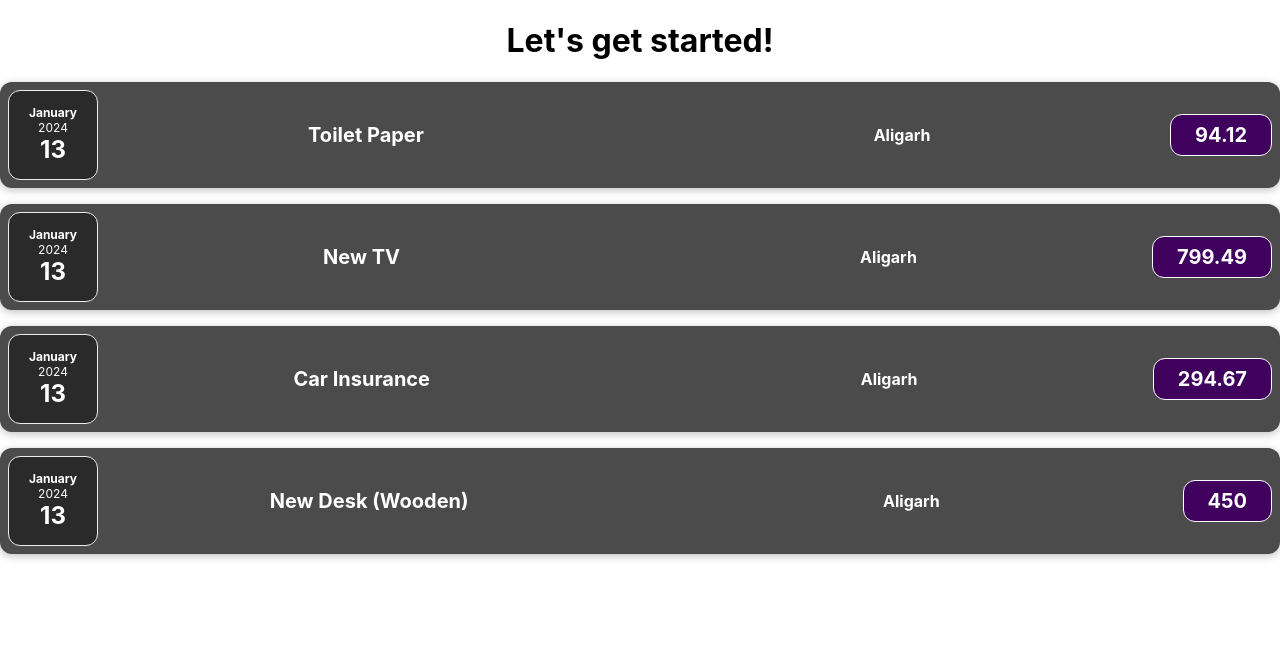
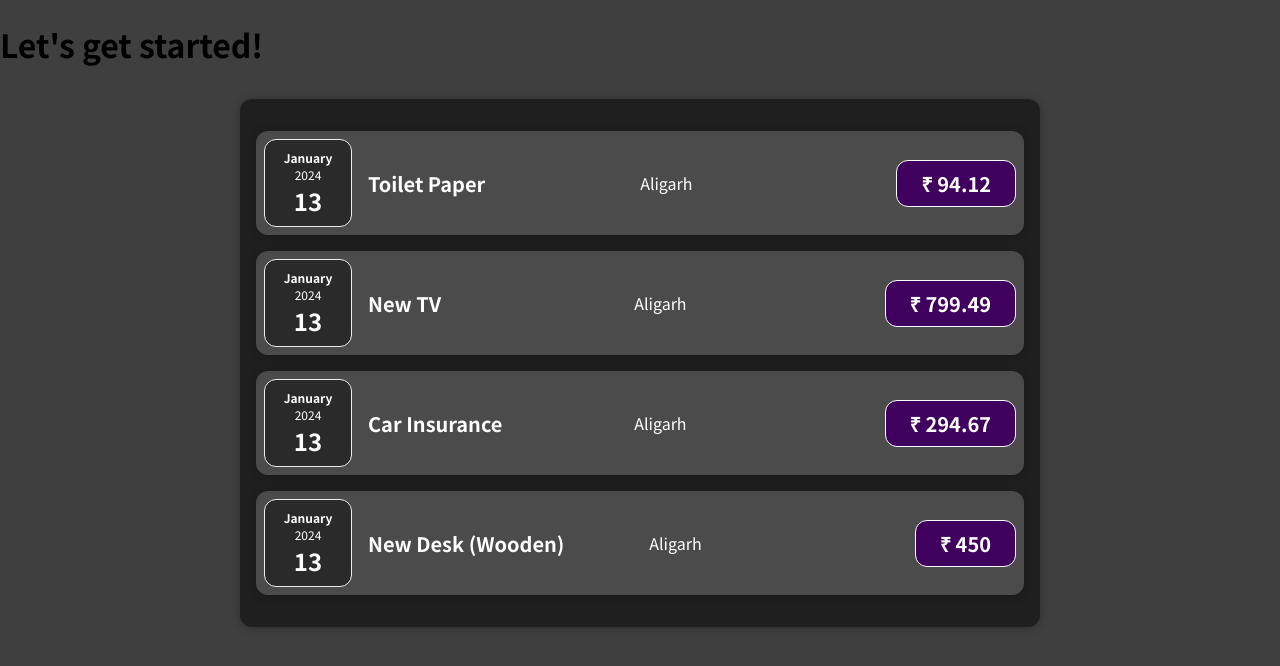
Before and after one commit to Yaambs18/expense-tracker, a React (Create React App) app: page / in a window 1280 px wide. Shown: the top 666 px of the page. Built offline with nearby package versions, Linux system fonts and the light colour scheme.

Commit message:
Children props and JSX, react.createElement

```diff
--- a/src/App.js
+++ b/src/App.js
@@ -1,4 +1,5 @@
-import ExpenseItem from './components/ExpenseItem';
+import React from 'react';
+import Expenses from './components/Expenses';
 import './App.css';
 
 function App() {
@@ -26,14 +27,10 @@ function App() {
       location: 'Aligarh',
     },
   ];
-  const expenseComp = [];
-  for (const expense of expenses) {
-    expenseComp.push(<ExpenseItem expense={expense}></ExpenseItem>);
-  }
   return (
-    <div className="App">
+    <div>
       <h1>Let's get started!</h1>
-      {expenseComp}
+      <Expenses expenses={expenses}/>
     </div>
   );
 }
--- /dev/null
+++ b/src/components/Card.css
@@ -0,0 +1,4 @@
+.card {
+    border-radius: 12px;
+    box-shadow: 0 1px 8px rgba(0, 0, 0, 0.25);
+  }
--- /dev/null
+++ b/src/components/Card.js
@@ -0,0 +1,9 @@
+import "./Card.css";
+
+function Card(props) {
+  const classes = 'card ' + props.className;
+
+  return <div className={classes}>{props.children}</div>;
+}
+
+export default Card;
--- a/src/components/ExpenseDetails.js
+++ b/src/components/ExpenseDetails.js
@@ -3,13 +3,11 @@ import './ExpenseItem.css'
 function ExpenseDetails(props) {
 
     return (
-        <>
-            <div className='expense-item__description'>
-                <h2>{props.expense.title}</h2>
-            </div>
+        <div className='expense-item__description'>
+            <h2>{props.expense.title}</h2>
             <div className='expense-item__location'>{props.expense.location}</div>
-            <div className='expense-item__price'>{props.expense.amount}</div>
-        </>
+            <div className='expense-item__price'>₹ {props.expense.amount}</div>
+        </div>
     )
 }
 
--- a/src/components/ExpenseItem.css
+++ b/src/components/ExpenseItem.css
@@ -2,10 +2,8 @@
     display: flex;
     justify-content: space-between;
     align-items: center;
-    box-shadow: 0 2px 8px rgba(0, 0, 0, 0.25);
     padding: 0.5rem;
     margin: 1rem 0;
-    border-radius: 12px;
     background-color: #4b4b4b;
   }
 
@@ -38,13 +36,11 @@
   }
 
   .expense-item__location {
+    color: #3a3a3a;
     font-size: 1rem;
-    font-weight: bold;
+    flex: 1;
+    margin: 0 1rem;
     color: white;
-    display: flex;
-    flex-direction: column;
-    gap: 1rem;
-    flex: 1;
   }
 
   @media (min-width: 580px) {
--- a/src/components/ExpenseItem.js
+++ b/src/components/ExpenseItem.js
@@ -1,14 +1,21 @@
+import React from 'react';
+
 import ExpenseDate from './ExpenseDate';
+import Card from './Card';
 import ExpenseDetails from './ExpenseDetails';
 import './ExpenseItem.css';
 
 function ExpenseItem(props) {
 
+    // return React.createElement(Card, {className: "expense-item"},
+    // React.createElement(ExpenseDate, {date: props.expense.date}),
+    // React.createElement(ExpenseDetails, {expense: props.expense}));
+
     return (
-        <div className='expense-item'>
+        <Card className='expense-item'>
             <ExpenseDate date={props.expense.date} />
             <ExpenseDetails expense={props.expense} />
-        </div>
+        </Card>
     )
 }
 
--- /dev/null
+++ b/src/components/Expenses.css
@@ -0,0 +1,7 @@
+.expenses {
+    padding: 1rem;
+    background-color: rgb(31, 31, 31);
+    margin: 2rem auto;
+    width: 50rem;
+    max-width: 95%;
+  }
--- /dev/null
+++ b/src/components/Expenses.js
@@ -0,0 +1,18 @@
+import React from 'react';
+import ExpenseItem from "./ExpenseItem";
+import Card from "./Card";
+import './Expenses.css'
+
+function Expenses(props) {
+    const expenseComp = [];
+    for (const expense of props.expenses) {
+      expenseComp.push(<ExpenseItem key={expense.id} expense={expense}></ExpenseItem>);
+    }
+    return (
+        <Card className="expenses">
+            {expenseComp}
+        </Card>
+    )
+}
+
+export default Expenses;
--- a/src/index.css
+++ b/src/index.css
@@ -1,13 +1,14 @@
+@import url('https://fonts.googleapis.com/css2?family=Noto+Sans+JP:wght@400;700&display=swap');
+
+* {
+  box-sizing: border-box;
+}
+
+html {
+  font-family: 'Noto Sans JP', sans-serif;
+}
+
 body {
   margin: 0;
-  font-family: -apple-system, BlinkMacSystemFont, 'Segoe UI', 'Roboto', 'Oxygen',
-    'Ubuntu', 'Cantarell', 'Fira Sans', 'Droid Sans', 'Helvetica Neue',
-    sans-serif;
-  -webkit-font-smoothing: antialiased;
-  -moz-osx-font-smoothing: grayscale;
+  background-color: #3f3f3f;
 }
-
-code {
-  font-family: source-code-pro, Menlo, Monaco, Consolas, 'Courier New',
-    monospace;
-}
```
